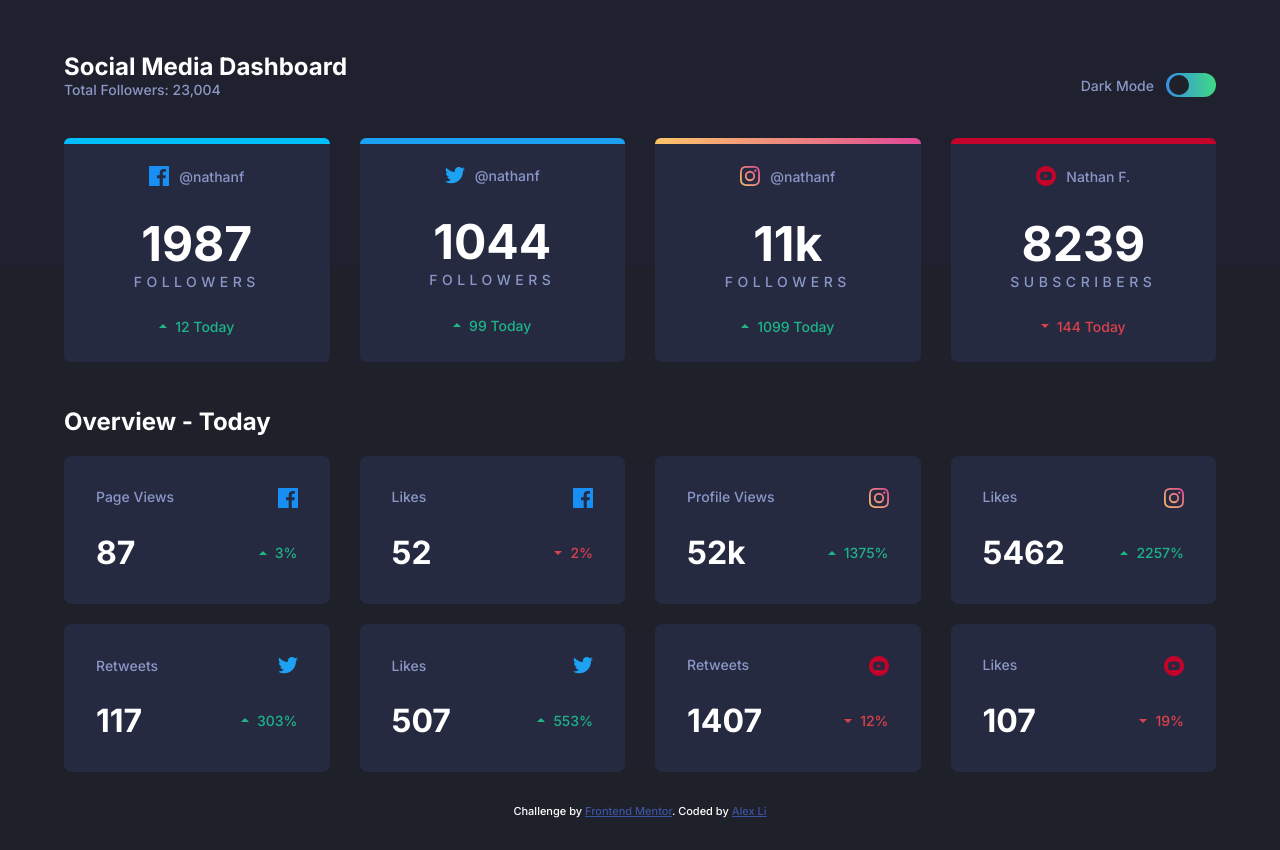
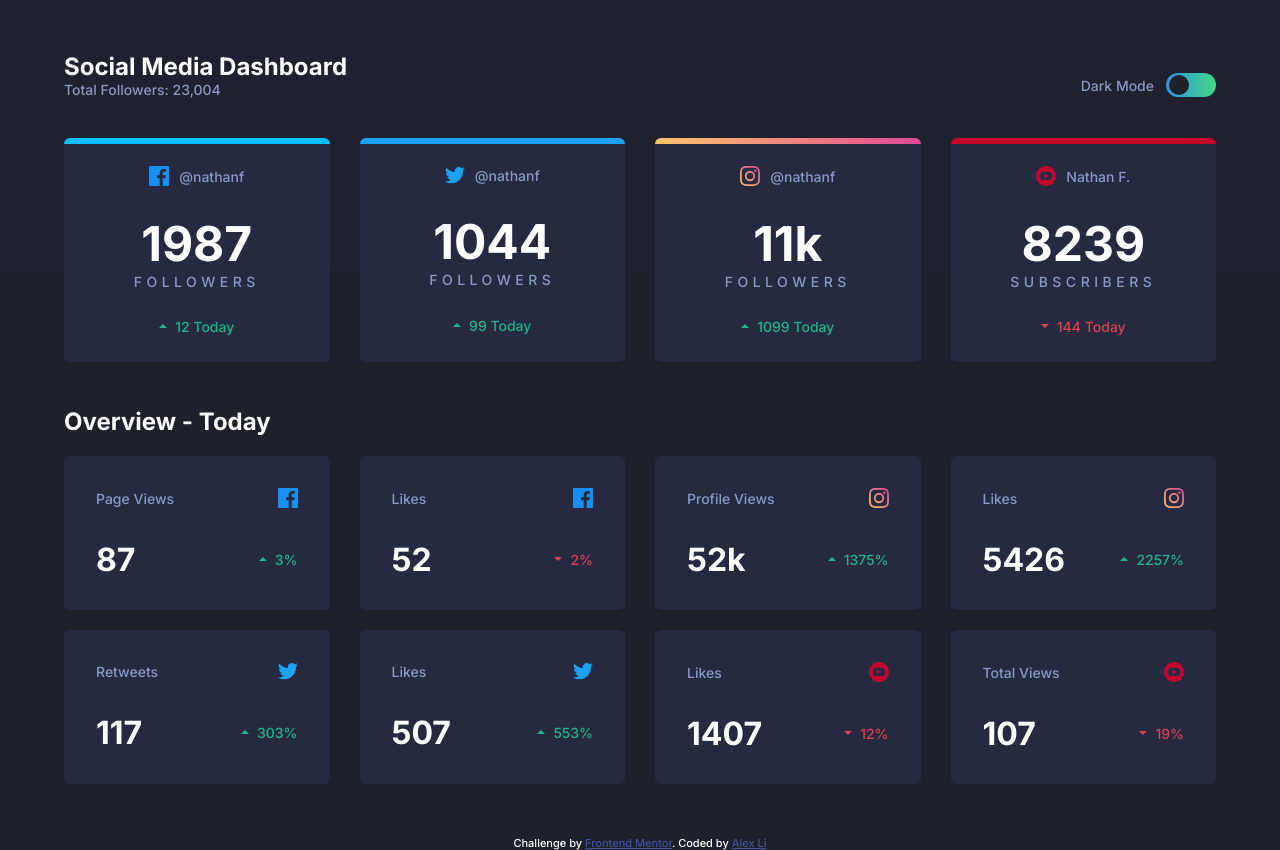
Before and after one commit to awexli/Social-Media-Dashboard, a plain HTML site: page index.html in a window 1280 px wide. Before the commit the page ends 818 px from the top, so only its background shows below. Drawn offline with Linux system fonts and the light colour scheme.

Commit message:
refactor section 2 cards

```diff
--- a/index.html
+++ b/index.html
@@ -125,177 +125,157 @@
         </div>
       </div>
       <div class="bottom-wrapper">
-        <div class="title white-text">Overview - Today</div>
-        <div class="section-two">
-          <div class="sec-two-card-facebook">
-            <div class="sec-two-card card-default">
-              <div class="sec-two-top">
-                <span class="card-title sub-text">Page Views</span>
+        <div class="title dark-theme-white-text">Overview - Today</div>
+        <div class="section-container">
+          <div class="s2-card s2-card-facebook card-def dark-theme">
+            <div class="s2-card-top s2-top-bot-default">
+              <span class="s2-card-title">Page Views</span>
               <span class="icon-facebook icon-svg"></span>
             </div>
-              <div class="sec-two-bot">
-                <span id="fb-page-view-count" class="sec-two-num white-text"
+            <div class="s2-card-bot s2-top-bot-default">
+              <span
+                id="fb-views-count"
+                class="s2-card-count-text dark-theme-white-text"
                 >87</span
               >
-                <div class="sec-two-card-analytics">
-                  <span
-                    id="fb-page-view-arrow"
-                    class="icon-up icon-arrow"
-                  ></span>
-                  <span id="fb-page-view-analytics" class="card-analytics-text"
-                    >3%
+              <div class="s2-card-analytics">
+                <span class="icon-up icon-arrow"></span>
+                <span class="green-text-analytics"
+                  ><span id="fb-views-analytics">3%</span>
                 </span>
               </div>
             </div>
           </div>
-            <div class="sec-two-card card-default">
-              <div class="sec-two-top">
-                <span class="card-title sub-text">Likes</span>
+          <div class="s2-card s2-card-facebook card-def dark-theme">
+            <div class="s2-card-top s2-top-bot-default">
+              <span class="s2-card-title">Likes</span>
               <span class="icon-facebook icon-svg"></span>
             </div>
-              <div class="sec-two-bot">
-                <span id="fb-page-like-count" class="sec-two-num white-text"
+            <div class="s2-card-bot s2-top-bot-default">
+              <span
+                id="fb-likes-count"
+                class="s2-card-count-text dark-theme-white-text"
                 >52</span
               >
-                <div class="sec-two-card-analytics">
-                  <span
-                    id="fb-page-view-arrow"
-                    class="icon-down icon-arrow"
-                  ></span>
-                  <span id="fb-likes-analytics" class="card-analytics-text"
-                    >2%
+              <div class="s2-card-analytics">
+                <span class="icon-down icon-arrow"></span>
+                <span class="red-text-analytics"
+                  ><span id="fb-likes-analytics">2%</span>
                 </span>
               </div>
             </div>
           </div>
+          <div class="s2-card s2-card-instagram card-def dark-theme">
+            <div class="s2-card-top s2-top-bot-default">
+              <span class="s2-card-title">Profile Views</span>
+              <span class="icon-instagram icon-svg"></span>
             </div>
-          <div class="sec-two-card-twitter">
-            <div class="sec-two-card card-default">
-              <div class="sec-two-top">
-                <span class="card-title sub-text">Retweets</span>
-                <span class="icon-twitter icon-svg"></span>
-              </div>
-              <div class="sec-two-bot">
-                <span id="twitter-retweet-count" class="sec-two-num white-text"
-                  >117</span
+            <div class="s2-card-bot s2-top-bot-default">
+              <span
+                id="instagram-views-count"
+                class="s2-card-count-text dark-theme-white-text"
+                >52k</span
               >
-                <div class="sec-two-card-analytics">
-                  <span
-                    id="twitter-retweet-arrow"
-                    class="icon-up icon-arrow"
-                  ></span>
-                  <span
-                    id="twitter-retweet-analytics"
-                    class="card-analytics-text"
-                    >303%
+              <div class="s2-card-analytics">
+                <span class="icon-up icon-arrow"></span>
+                <span class="green-text-analytics"
+                  ><span id="instagram-views-analytics">1375%</span>
                 </span>
               </div>
             </div>
           </div>
-            <div class="sec-two-card card-default">
-              <div class="sec-two-top">
-                <span class="card-title sub-text">Likes</span>
-                <span class="icon-twitter icon-svg"></span>
+          <div class="s2-card s2-card-instagram card-def dark-theme">
+            <div class="s2-card-top s2-top-bot-default">
+              <span class="s2-card-title">Likes</span>
+              <span class="icon-instagram icon-svg"></span>
             </div>
-              <div class="sec-two-bot">
-                <span id="twitter-like-count" class="sec-two-num white-text"
-                  >507</span
+            <div class="s2-card-bot s2-top-bot-default">
+              <span
+                id="instagram-likes-count"
+                class="s2-card-count-text dark-theme-white-text"
+                >5426</span
               >
-                <div class="sec-two-card-analytics">
-                  <span
-                    id="twitter-like-arrow"
-                    class="icon-up icon-arrow"
-                  ></span>
-                  <span id="twitter-likes-analytics" class="card-analytics-text"
-                    >553%
+              <div class="s2-card-analytics">
+                <span class="icon-up icon-arrow"></span>
+                <span class="green-text-analytics"
+                  ><span id="instagram-likes-analytics">2257%</span>
                 </span>
               </div>
             </div>
           </div>
+          <div class="s2-card s2-card-twitter card-def dark-theme">
+            <div class="s2-card-top s2-top-bot-default">
+              <span class="s2-card-title">Retweets</span>
+              <span class="icon-twitter icon-svg"></span>
             </div>
-          <div class="sec-two-card-instagram">
-            <div class="sec-two-card card-default">
-              <div class="sec-two-top">
-                <span class="card-title sub-text">Profile Views</span>
-                <span class="icon-instagram icon-svg"></span>
-              </div>
-              <div class="sec-two-bot">
-                <span id="insta-page-view-count" class="sec-two-num white-text"
-                  >52k</span
+            <div class="s2-card-bot s2-top-bot-default">
+              <span
+                id="twitter-retweets-count"
+                class="s2-card-count-text dark-theme-white-text"
+                >117</span
               >
-                <div class="sec-two-card-analytics">
-                  <span
-                    id="insta-page-view-arrow"
-                    class="icon-up icon-arrow"
-                  ></span>
-                  <span
-                    id="insta-page-view-analytics"
-                    class="card-analytics-text"
-                    >1375%
+              <div class="s2-card-analytics">
+                <span class="icon-up icon-arrow"></span>
+                <span class="green-text-analytics"
+                  ><span id="twitter-retweets-analytics">303%</span>
                 </span>
               </div>
             </div>
           </div>
-            <div class="sec-two-card card-default">
-              <div class="sec-two-top">
-                <span class="card-title sub-text">Likes</span>
-                <span class="icon-instagram icon-svg"></span>
+          <div class="s2-card s2-card-twitter card-def dark-theme">
+            <div class="s2-card-top s2-top-bot-default">
+              <span class="s2-card-title">Likes</span>
+              <span class="icon-twitter icon-svg"></span>
             </div>
-              <div class="sec-two-bot">
-                <span id="insta-like-count" class="sec-two-num white-text"
-                  >5462</span
+            <div class="s2-card-bot s2-top-bot-default">
+              <span
+                id="twitter-likes-count"
+                class="s2-card-count-text dark-theme-white-text"
+                >507</span
               >
-                <div class="sec-two-card-analytics">
-                  <span
-                    id="insta-page-view-arrow"
-                    class="icon-up icon-arrow"
-                  ></span>
-                  <span id="insta-likes-analytics" class="card-analytics-text"
-                    >2257%
+              <div class="s2-card-analytics">
+                <span class="icon-up icon-arrow"></span>
+                <span class="green-text-analytics"
+                  ><span id="twitter-likes-analytics">553%</span>
                 </span>
               </div>
             </div>
           </div>
-          </div>
-          <div class="sec-two-card-youtube">
-            <div class="sec-two-card card-default">
-              <div class="sec-two-top">
-                <span class="card-title sub-text">Retweets</span>
+          <div class="s2-card s2-card-youtube card-def dark-theme">
+            <div class="s2-card-top s2-top-bot-default">
+              <span class="s2-card-title">Likes</span>
               <span class="icon-youtube icon-svg"></span>
             </div>
-              <div class="sec-two-bot">
-                <span id="youtube-view-count" class="sec-two-num white-text"
+            <div class="s2-card-bot s2-top-bot-default">
+              <span
+                id="youtube-likes-count"
+                class="s2-card-count-text dark-theme-white-text"
                 >1407</span
               >
-                <div class="sec-two-card-analytics">
-                  <span
-                    id="youtube-view-arrow"
-                    class="icon-down icon-arrow"
-                  ></span>
-                  <span id="youtube-view-analytics" class="card-analytics-text"
-                    >12%
+              <div class="s2-card-analytics">
+                <span class="icon-down icon-arrow"></span>
+                <span class="red-text-analytics"
+                  ><span id="youtube-likes-analytics">12%</span>
                 </span>
               </div>
             </div>
           </div>
-            <div class="sec-two-card card-default">
-              <div class="sec-two-top">
-                <span class="card-title sub-text">Likes</span>
+          <div class="s2-card s2-card-youtube card-def dark-theme">
+            <div class="s2-card-top s2-top-bot-default">
+              <span class="s2-card-title">Total Views</span>
               <span class="icon-youtube icon-svg"></span>
             </div>
-              <div class="sec-two-bot">
-                <span id="youtube-like-count" class="sec-two-num white-text"
+            <div class="s2-card-bot s2-top-bot-default">
+              <span
+                id="youtube-views-count"
+                class="s2-card-count-text dark-theme-white-text"
                 >107</span
               >
-                <div class="sec-two-card-analytics">
-                  <span
-                    id="youtube-like-arrow"
-                    class="icon-down icon-arrow"
-                  ></span>
-                  <span id="youtube-likes-analytics" class="card-analytics-text"
-                    >19%
+              <div class="s2-card-analytics">
+                <span class="icon-down icon-arrow"></span>
+                <span class="red-text-analytics"
+                  ><span id="youtube-views-analytics">19%</span>
                 </span>
-                </div>
               </div>
             </div>
           </div>
--- a/src/scss/global.scss
+++ b/src/scss/global.scss
@@ -19,6 +19,9 @@
 
 .card-def {
   display: flex;
+  flex-direction: column;
+  align-items: center;
+  justify-content: space-evenly;
   width: 100%;
   margin-bottom: 20px;
   border-radius: 6px;
--- a/src/scss/main.scss
+++ b/src/scss/main.scss
@@ -48,23 +48,6 @@ main {
   font-weight: 700;
 }
 
-.card-default {
-  @include flex-column;
-  background-color: map.get($dark-theme, 'card-background');
-  &:hover {
-    background-color: #333956;
-    cursor: pointer;
-  }
-}
-
-.card-light {
-  background-color: map.get($light-theme, 'card-background');
-  &:hover {
-    background-color: #e1e3f0;
-    cursor: pointer;
-  }
-}
-
 .icon-facebook {
   background-image: url('../images/icon-facebook.svg');
   width: 20px;
@@ -108,10 +91,6 @@ main {
   display: inline-block;
 }
 
-.light-background {
-  background-color: map.get($light-theme, 'main-background');
-}
-
 @media only screen and (min-width: 1920px) {
   .icon-facebook,
   .icon-twitter,
@@ -119,7 +98,7 @@ main {
   .icon-youtube,
   .icon-up,
   .icon-down {
-    transform: scale(1.2);
+    transform: scale(1.1);
   }
 }
 
--- a/src/scss/section-one.scss
+++ b/src/scss/section-one.scss
@@ -10,9 +10,6 @@
 .s1-card {
   position: relative;
   height: 224px;
-  flex-direction: column;
-  align-items: center;
-  justify-content: space-evenly;
   // important for border-radius to work
   // hides corners of &::after block
   overflow: hidden;
--- a/src/scss/section-two.scss
+++ b/src/scss/section-two.scss
@@ -1,86 +1,27 @@
 @use "sass:map";
 @import 'util.scss';
 
-.section-two {
-  margin-top: 20px;
-  @media only screen and (min-width: 1200px) {
-    display: grid;
-    grid-column-gap: 30px;
-    grid-template-columns: repeat(2, 1fr);
-    grid-template-areas:
-      'facebook instagram'
-      'twitter youtube';
+.s2-card {
+  height: 154px;
+
+  &.card-def {
+    align-items: inherit;
   }
 }
 
-.sec-two-card-facebook {
-  grid-area: facebook;
-}
-.sec-two-card-twitter {
-  grid-area: twitter;
-}
-.sec-two-card-instagram {
-  grid-area: instagram;
-}
-.sec-two-card-youtube {
-  grid-area: youtube;
+.s2-top-bot-default {
+  display: flex;
+  justify-content: space-between;
+  align-items: center;
+  padding: 0 2rem;
 }
 
-.sec-two-card-facebook,
-.sec-two-card-twitter,
-.sec-two-card-instagram,
-.sec-two-card-youtube {
-  margin-bottom: 20px;
-  @media only screen and (min-device-width: 768px) {
-    display: grid;
-    grid-template-columns: repeat(2, 1fr);
-    grid-column-gap: 30px;
-    margin-bottom: 0;
-  }
+.s2-card-count-text {
+  font-size: 2rem;
+  font-weight: 700;
 }
 
-.sec-two-card {
-  justify-content: space-around;
-  border-radius: 8px;
-  padding: 2rem;
-  margin-bottom: 20px;
-}
-
-.sec-two-top {
-  display: flex;
-  justify-content: space-between;
-  padding-bottom: 25px;
-  .card-title {
-    color: map.get($dark-theme, 'sub-text');
-  }
-}
-
-.sec-two-bot {
-  display: flex;
-  justify-content: space-between;
-  .sec-two-num {
-    color: white;
-    font-weight: 700;
-    font-size: 2rem;
-  }
-}
-
-.sec-two-card-analytics {
+.s2-card-analytics {
   display: flex;
   align-items: center;
-  justify-content: center;
-
-  #fb-page-view-analytics,
-  #insta-page-view-analytics,
-  #insta-likes-analytics,
-  #twitter-retweet-analytics,
-  #twitter-likes-analytics {
-    color: map.get($primary-colors, 'lime-green');
-  }
-
-  #fb-likes-analytics,
-  #youtube-view-analytics,
-  #youtube-likes-analytics {
-    color: map.get($primary-colors, 'bright-red');
-  }
 }
```
Also changed, not shown: src/scss/util.scss (+7 -0 lines), src/style.css, 1 other file. Lines whose indentation alone changed are shown as unchanged.
